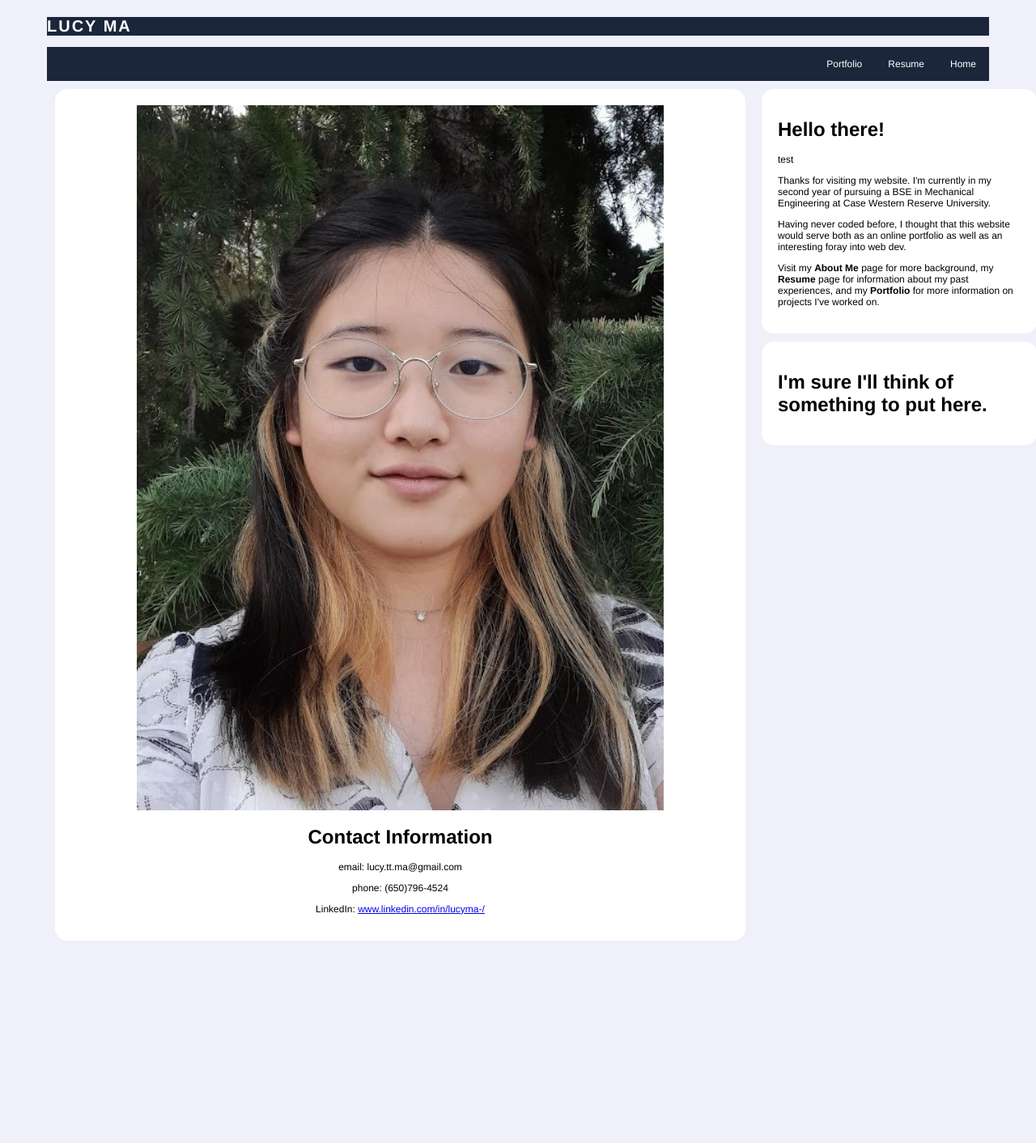
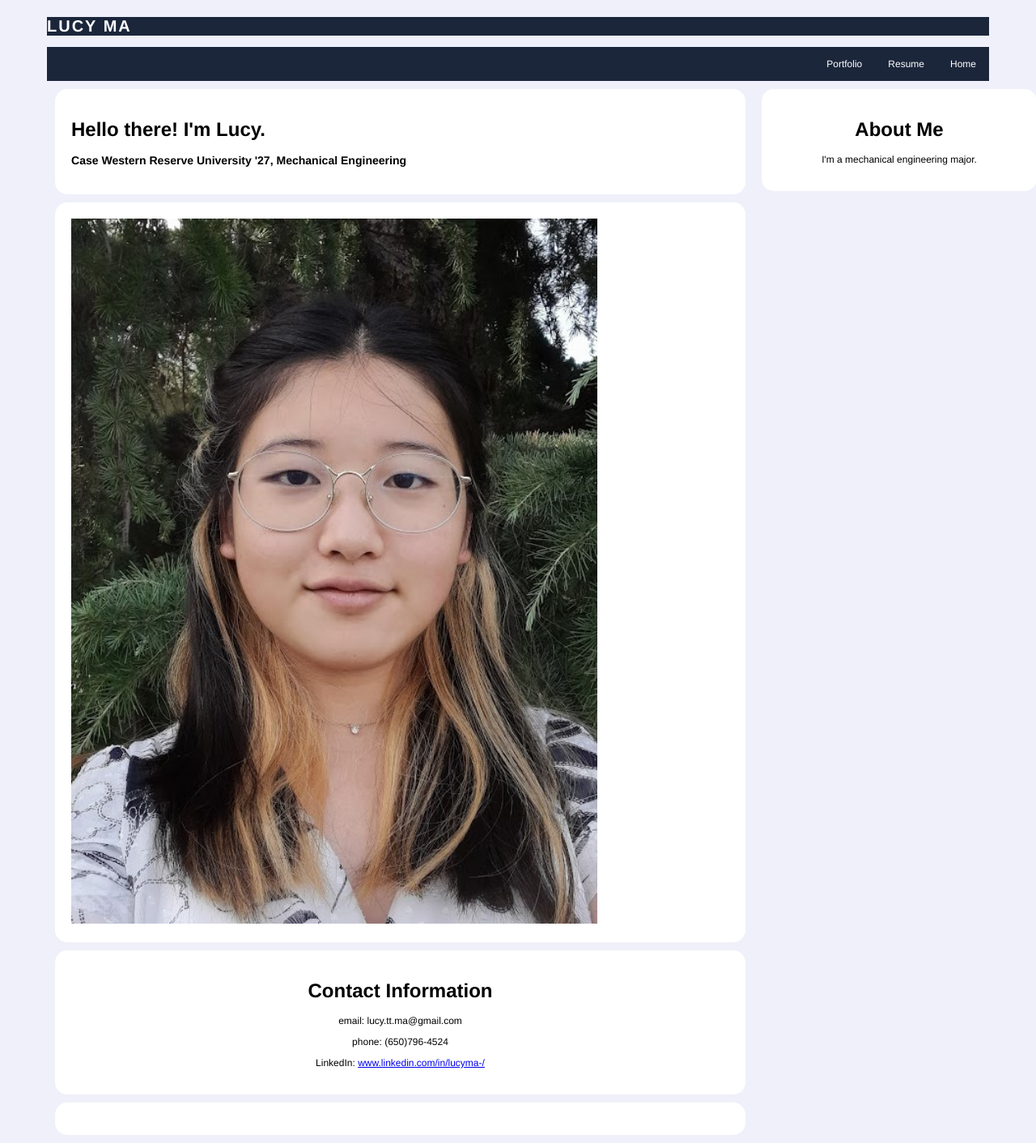
Before and after one commit to lucyttma/lucyttma.github.io, a Jekyll site: the page built from index.html, in a window 1280 px wide. Shown: the whole page at 81% size. Built offline with Jekyll 4.4.1, drawn with Linux system fonts in a browser that asks for light colours; before the commit the page ends 1172 px from its top, so only the background shows below that.

Commit message:
Update index.html

```diff
--- a/index.html
+++ b/index.html
@@ -3,27 +3,35 @@ layout: home
 title: Home
 ---
 <div>
+  <div class="home_wrapper_top">
+    <div class="div-hcard">
+      <h1> Hello there! I'm Lucy. </h1>
+      <h3> Case Western Reserve University '27, Mechanical Engineering </h3>
+    </div>
+
+    <div class="div-hcard">
+      <img src="/assets/images/id pic.jpg" alt="Photograph">
+    </div>
+
+  </div>
+
+  <div class="home_wrapper_lower">
     <div class="div-hcard" style="text-align: center">
-    <img src="/assets/images/id pic.jpg" alt="Photograph">
-
       <h1> Contact Information </h1>
       <p> email:  lucy.tt.ma@gmail.com </p>
       <p> phone:  (650)796-4524 </p>
       <p> LinkedIn: <a href="https://www.linkedin.com/in/lucyma-/"> www.linkedin.com/in/lucyma-/
       </a></p>
     </div>
+
+    <div class="div-hcard">
+    </div>
+</div>
 </div>
 
 <div>
-  <div class="div-hcard">
-    <h1> Hello there! </h1>
-    <p> test </p>
-    <p>Thanks for visiting my website. I'm currently in my second year of pursuing a BSE in Mechanical Engineering at Case Western Reserve University.</p>
-    <p>Having never coded before, I thought that this website would serve both as an online portfolio as well as an interesting foray into web dev. </p>
-    <p>Visit my&nbsp;<strong>About Me </strong>page for more background, my <strong>Resume</strong> page for information about my past experiences, and my <strong>Portfolio</strong> for more information on projects I've worked on.</p>
-  </div>
-
-  <div class="div-hcard">
-    <h1> I'm sure I'll think of something to put here. </h1>
+   <div class="div-hcard" style="text-align: center">
+      <h1> About Me </h1>
+      <p> I'm a mechanical engineering major. </p>
     </div>
 </div>
```
Lines whose indentation alone changed are shown as unchanged.
